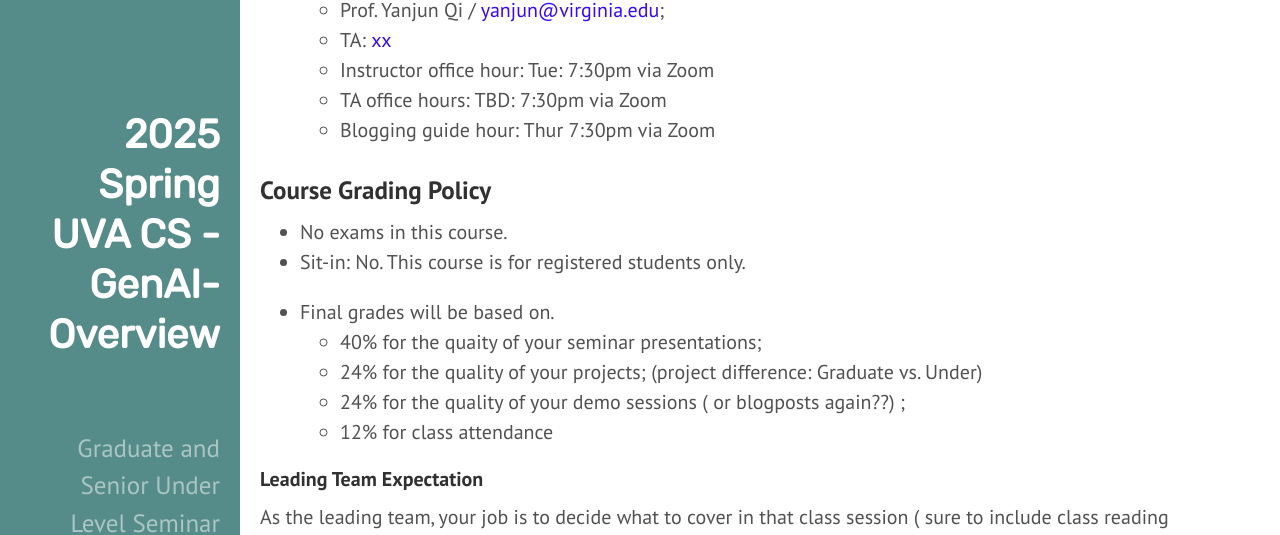
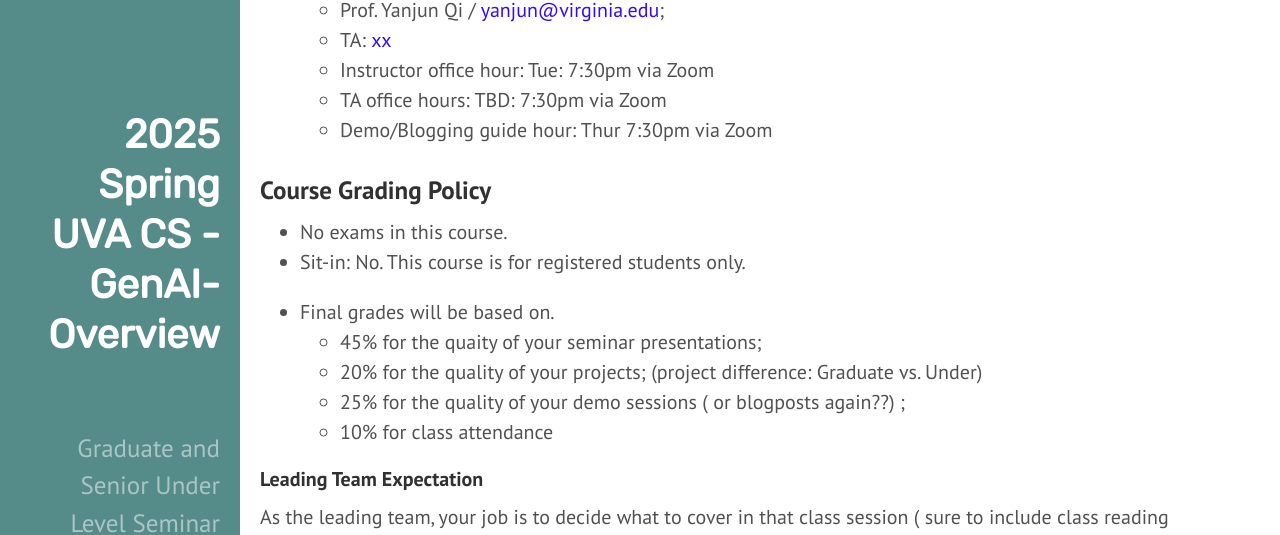
Before and after one commit to qiyanjun/2025sp-GenAI-overview, a Jekyll site: the page built from About.md, in a window 1280 px wide and 900 px high, scrolled down 1486 px. Shown: the part 143-678 px from the top of the window. Built offline with Jekyll 4.4.1, drawn with Linux system fonts in a browser that asks for light colours.

Commit message:
Update About.md

```diff
--- a/About.md
+++ b/About.md
@@ -57,7 +57,7 @@
   - TA: [xx](mailto:)
   - Instructor office hour: Tue: 7:30pm via Zoom
   - TA office hours: TBD: 7:30pm via Zoom
-  - Blogging guide hour: Thur 7:30pm via Zoom
+  - Demo/Blogging guide hour: Thur 7:30pm via Zoom
 
 
 ### Course Grading Policy
@@ -66,10 +66,10 @@
 + Sit-in: No. This course is for registered students only.
 
 + Final grades will be based on.
-  - 40% for the quaity of your seminar presentations;
-  - 24% for the quality of your projects; (project difference: Graduate vs. Under)
-  - 24% for the quality of your demo sessions ( or blogposts again??) ;
-  - 12% for class attendance
+  - 45% for the quaity of your seminar presentations;
+  - 20% for the quality of your projects; (project difference: Graduate vs. Under)
+  - 25% for the quality of your demo sessions ( or blogposts again??) ;
+  - 10% for class attendance
 
 
 
```
